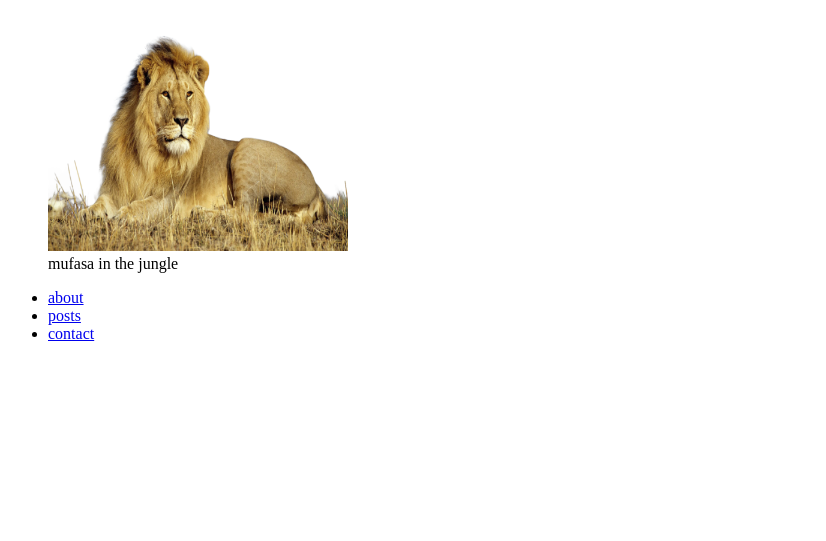
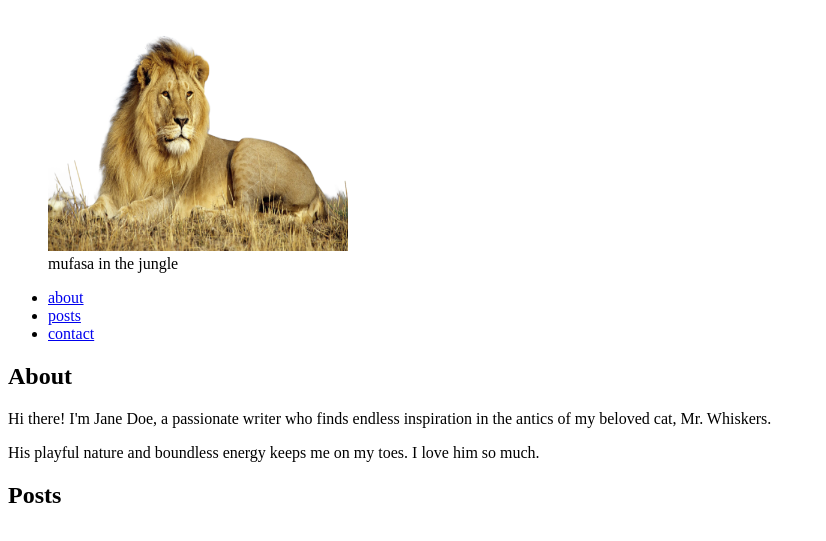
Before and after one commit to Kchilala/html_practice, a plain HTML site: page index.html in a window 1280 px wide. Shown: the part 79-620 px from the top of the page, without its empty margins (0-826 px from the left). Drawn offline with Linux system fonts and the light colour scheme.

Commit message:
made some advancements step 14

```diff
--- a/index.html
+++ b/index.html
@@ -18,5 +18,22 @@
         </ul>
       </nav>
     </header>
+    <main>
+      <section id="about">
+        <h2>About</h2>
+        <p>
+          Hi there! I'm Jane Doe,
+          a passionate writer who finds endless inspiration in the antics of my beloved cat,
+          Mr. Whiskers.
+        </p>
+        <p>
+          His playful nature and boundless energy keeps me on my toes.
+          I love him so much.
+        </p>
+      </section>
+      <section id="posts">
+        <h2>Posts</h2>
+      </section>
+    </main>
   </body>
 </html>
```
